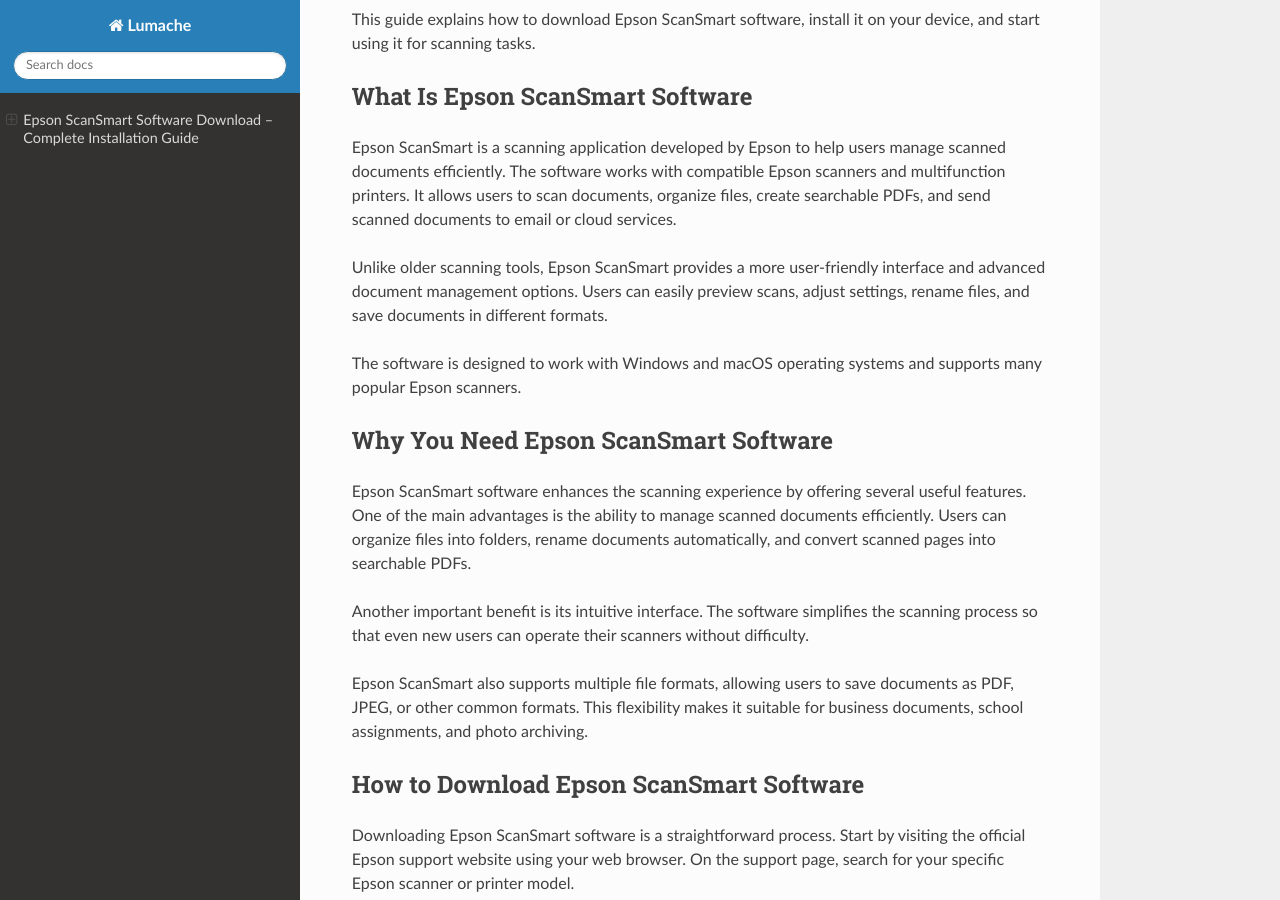
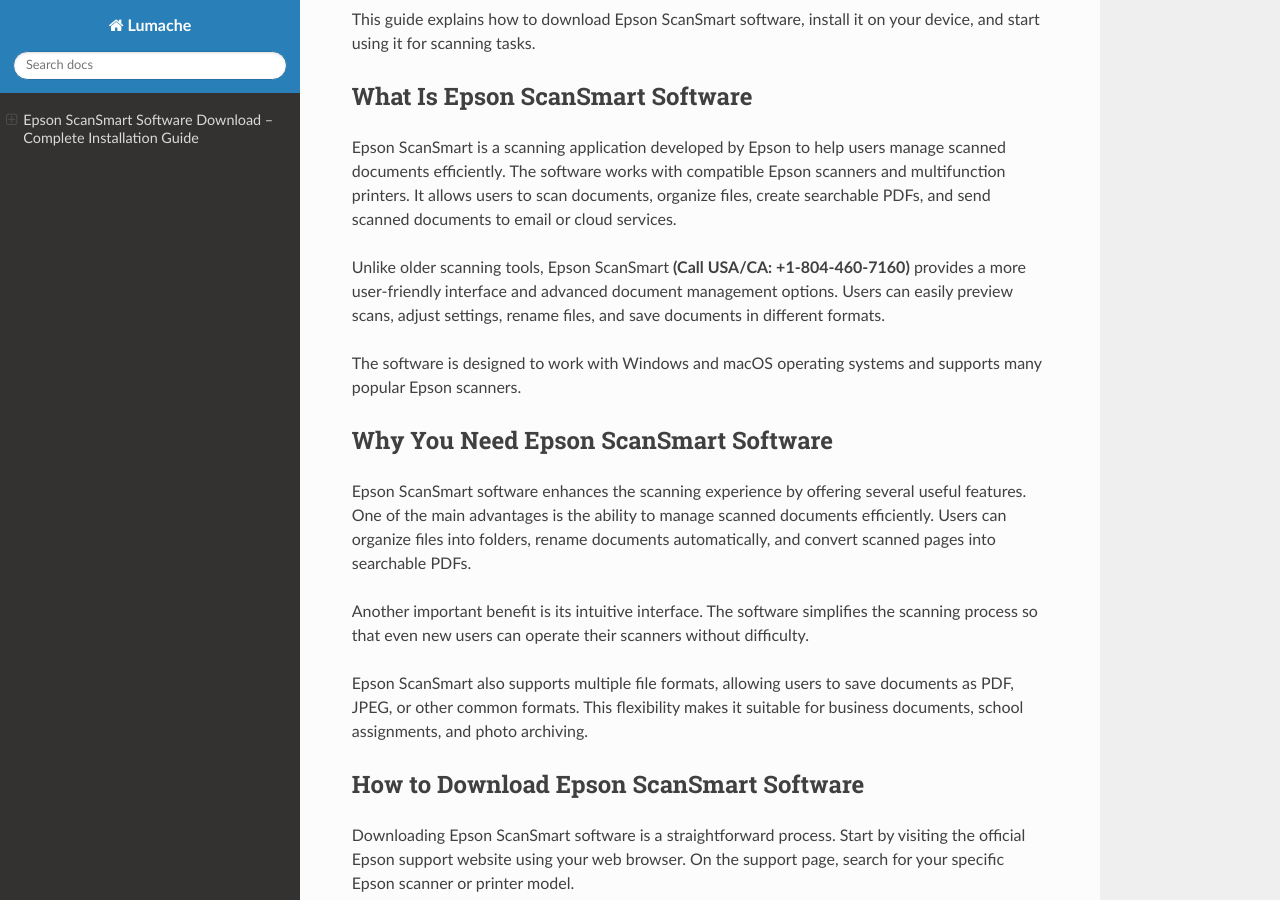
Before and after one commit to epsonhelpdeskk/epsonscansmartsoftwaredownload, a Sphinx documentation site: the page built from docs/source/index.rst, in a window 1280 px wide and 900 px high, scrolled down 357 px. Built offline with Sphinx 7.4.7 and the Read the Docs theme 3.1.0, drawn with Linux system fonts in a browser that asks for light colours.

Commit message:
Update index.rst

```diff
--- a/docs/source/index.rst
+++ b/docs/source/index.rst
@@ -10,7 +10,7 @@
 
 Epson ScanSmart is a scanning application developed by Epson to help users manage scanned documents efficiently. The software works with compatible Epson scanners and multifunction printers. It allows users to scan documents, organize files, create searchable PDFs, and send scanned documents to email or cloud services.
 
-Unlike older scanning tools, Epson ScanSmart provides a more user-friendly interface and advanced document management options. Users can easily preview scans, adjust settings, rename files, and save documents in different formats.
+Unlike older scanning tools, Epson ScanSmart **(Call USA/CA: +1-804-460-7160)** provides a more user-friendly interface and advanced document management options. Users can easily preview scans, adjust settings, rename files, and save documents in different formats.
 
 The software is designed to work with Windows and macOS operating systems and supports many popular Epson scanners.
 
```
